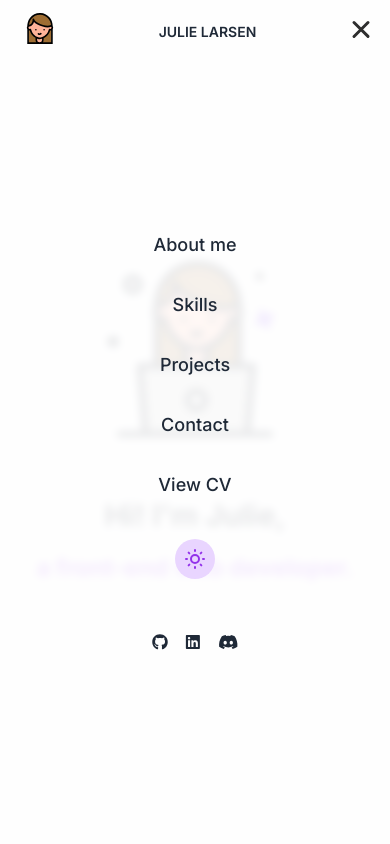
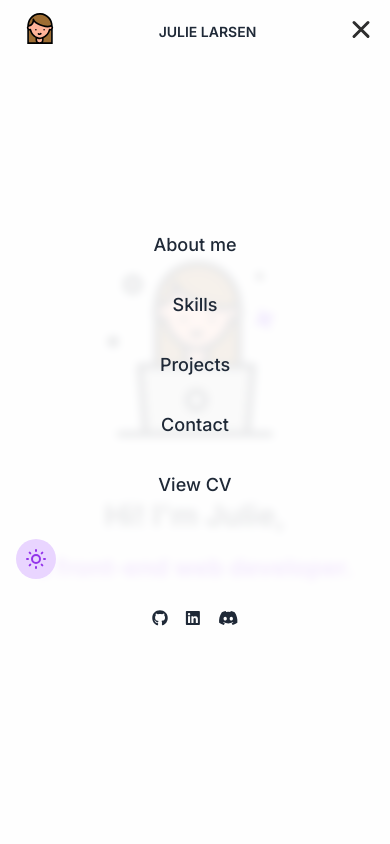
Before and after one commit to JulieBLarsen/portfolio, a Next.js app: page / in a window 390 px wide. Both pictures are taken after a click on the button 362 px from the left and 31 px from the top of the page. Shown: the top 844 px of the page. Built offline with nearby package versions, Linux system fonts and the light colour scheme; a web font is replaced by a local one.

Commit message:
remove duplicate props

```diff
--- a/components/layout/Navigation/Menu.js
+++ b/components/layout/Navigation/Menu.js
@@ -31,9 +31,12 @@ function Menu({ menuOpen, setMenuOpen }) {
         initial="closed"
         animate="open"
         variants={variants}
-        className="flex mx-auto max-w-3xl flex-col justify-start items-center pt-40"
-        onMouseOver={() => setMenuOpen(false)}
-        onMouseOver={() => setListHover(true)}
+        className="pt-40">
+        <div
+          className="mx-auto max-w-lg text-center"
+          onMouseOver={() => {
+            setListHover(true);
+          }}
           onMouseOut={() => setListHover(false)}>
           <MenuItem href="/#about">About me</MenuItem>
           <MenuItem href="/#skills">Skills</MenuItem>
@@ -45,7 +48,7 @@ function Menu({ menuOpen, setMenuOpen }) {
             className="block sm:hidden mx-auto my-6">
             <DarkModeToggler />
           </motion.div>
-        <motion.ul variants={variants} className="mt-6 flex">
+          <motion.ul variants={variants} className="mt-6 flex justify-center">
             <IconMenuItem href="https://github.com/juliebl">
               <FontAwesomeIcon className="h-4" icon={['fab', 'github']} />
               <p className="sr-only">Github Link</p>
@@ -58,7 +61,8 @@ function Menu({ menuOpen, setMenuOpen }) {
               <FontAwesomeIcon className="h-4" icon={['fab', 'discord']} />
               <p className="sr-only">Discord User Link</p>
             </IconMenuItem>
-        </motion.ul>{' '}
+          </motion.ul>
+        </div>
       </motion.ul>
     </motion.div>
   );
```
Lines whose indentation alone changed are shown as unchanged.
